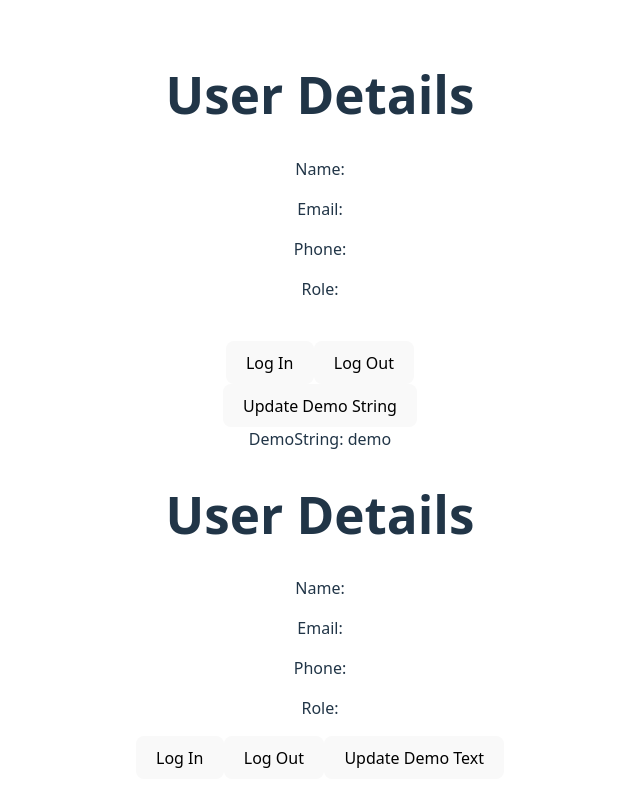
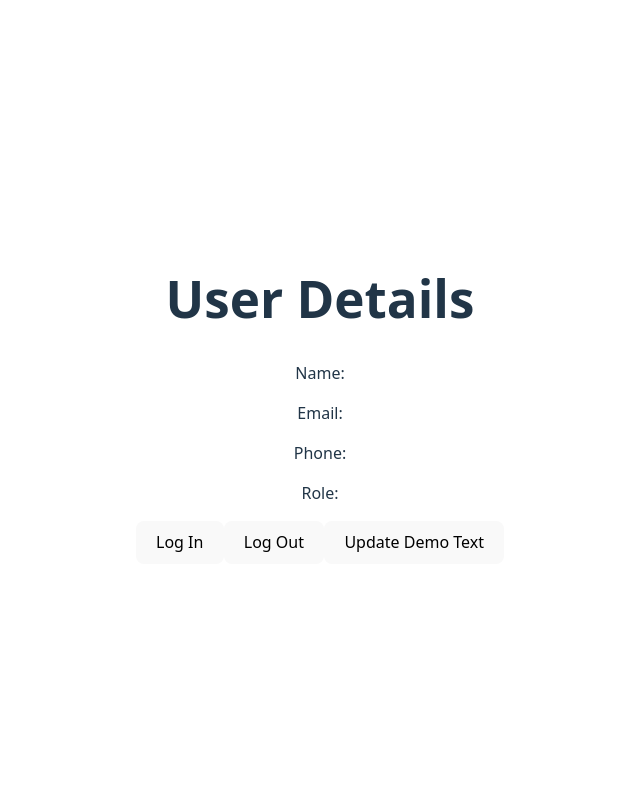
Before and after one commit to mamun2519/react-state-management-playground, a React (Vite) app: page / in a window 1280 px wide. Shown: the top 806 px of the page, without its empty margins (320-960 px from the left). Built offline with nearby package versions, Linux system fonts and the light colour scheme.

Commit message:
feat: explore react tool kit advance fetures

```diff
--- a/src/App.tsx
+++ b/src/App.tsx
@@ -8,8 +8,8 @@ function App() {
   return (
     <>
       {/* Zustand */}
-      <ZustandUserDetails />
-      <ZustandDemoString />
+      {/* <ZustandUserDetails />
+      <ZustandDemoString /> */}
 
       {/* Redux */}
       <ReduxWrapper>
```
